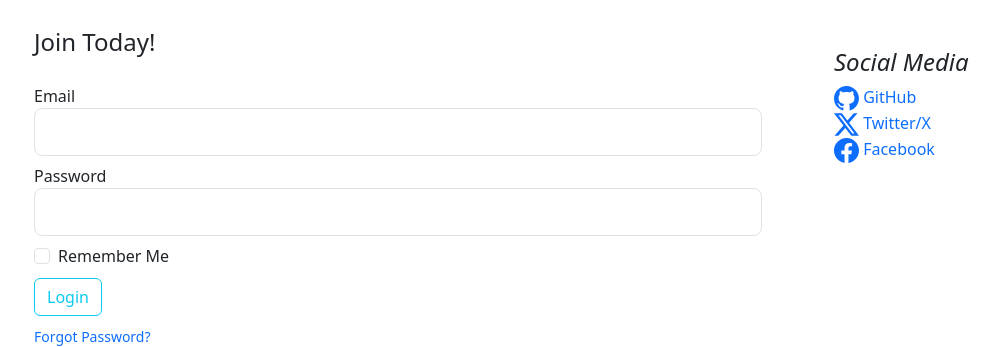
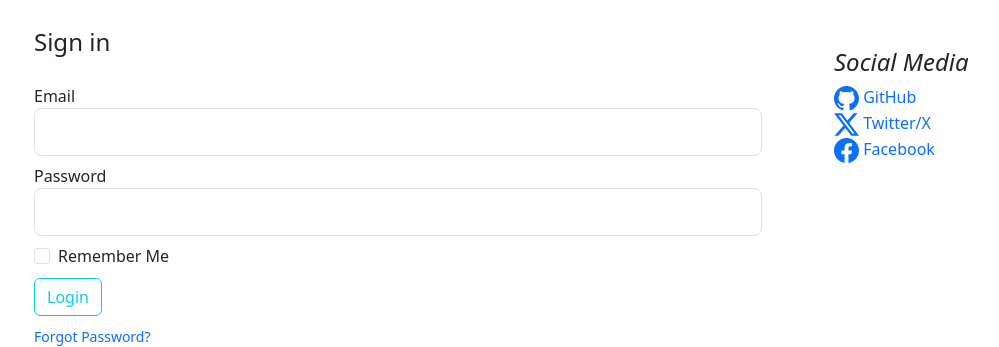
Before and after one commit to emmquis/blog_project, a Flask app: page /login in a window 1280 px wide. Shown: the part 73-420 px from the top of the page, without its empty margins (48-1047 px from the left). Run offline with Flask 3, Linux system fonts and the light colour scheme; some libraries are stand-ins or nearby versions.

Commit message:
change to login

```diff
--- a/templates/login.html
+++ b/templates/login.html
@@ -4,7 +4,7 @@
     <form method="POST" action="">
         {{ form.csrf_token }}
         <fieldset class="form-group">
-            <legend class="border_bottom mb-4">Join Today!</legend>
+            <legend class="border_bottom mb-4">Sign in</legend>
             <div class="form-group pb-2">
                 {{ form.email.label(class="form-control-label") }}
                 {% if form.email.errors %}
```
